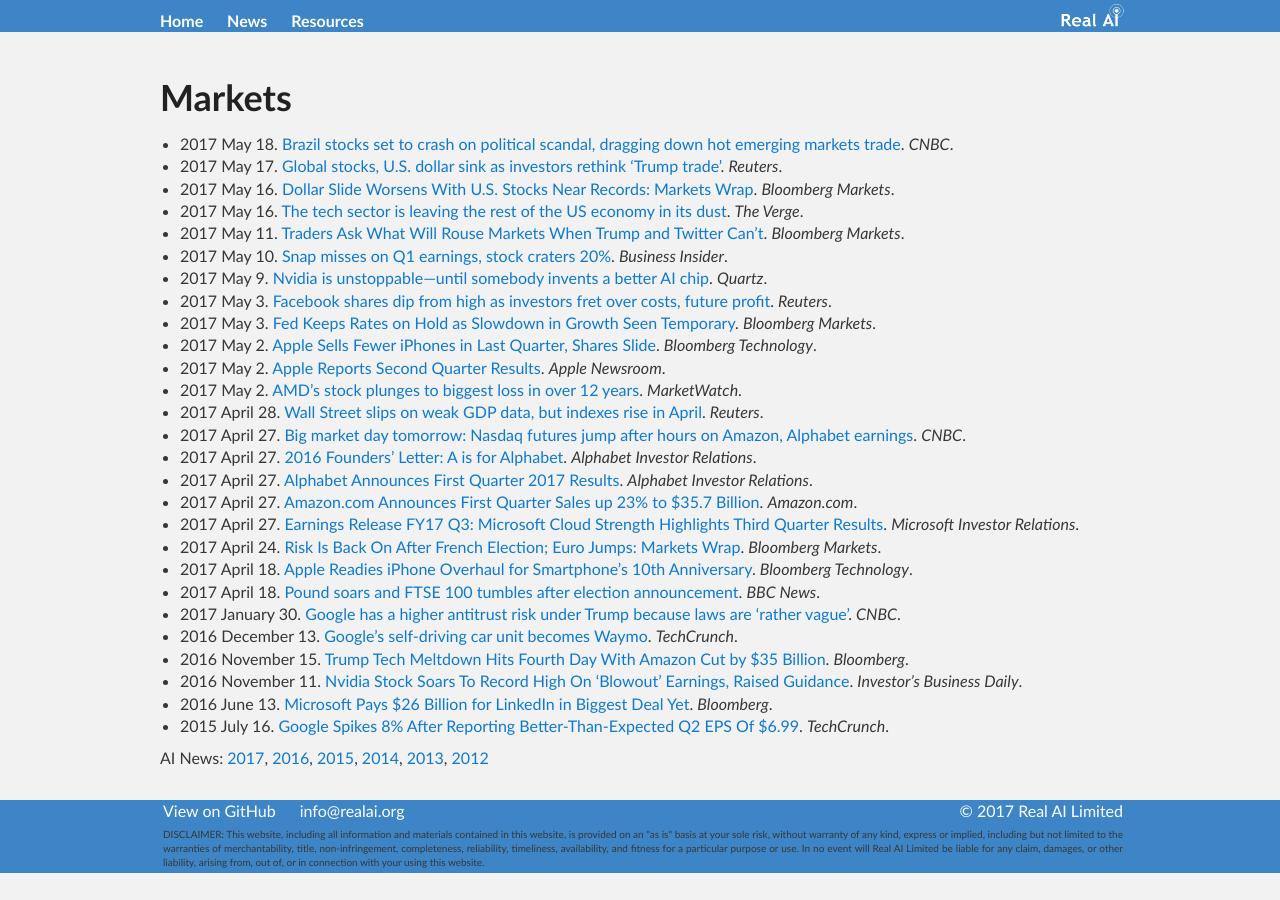
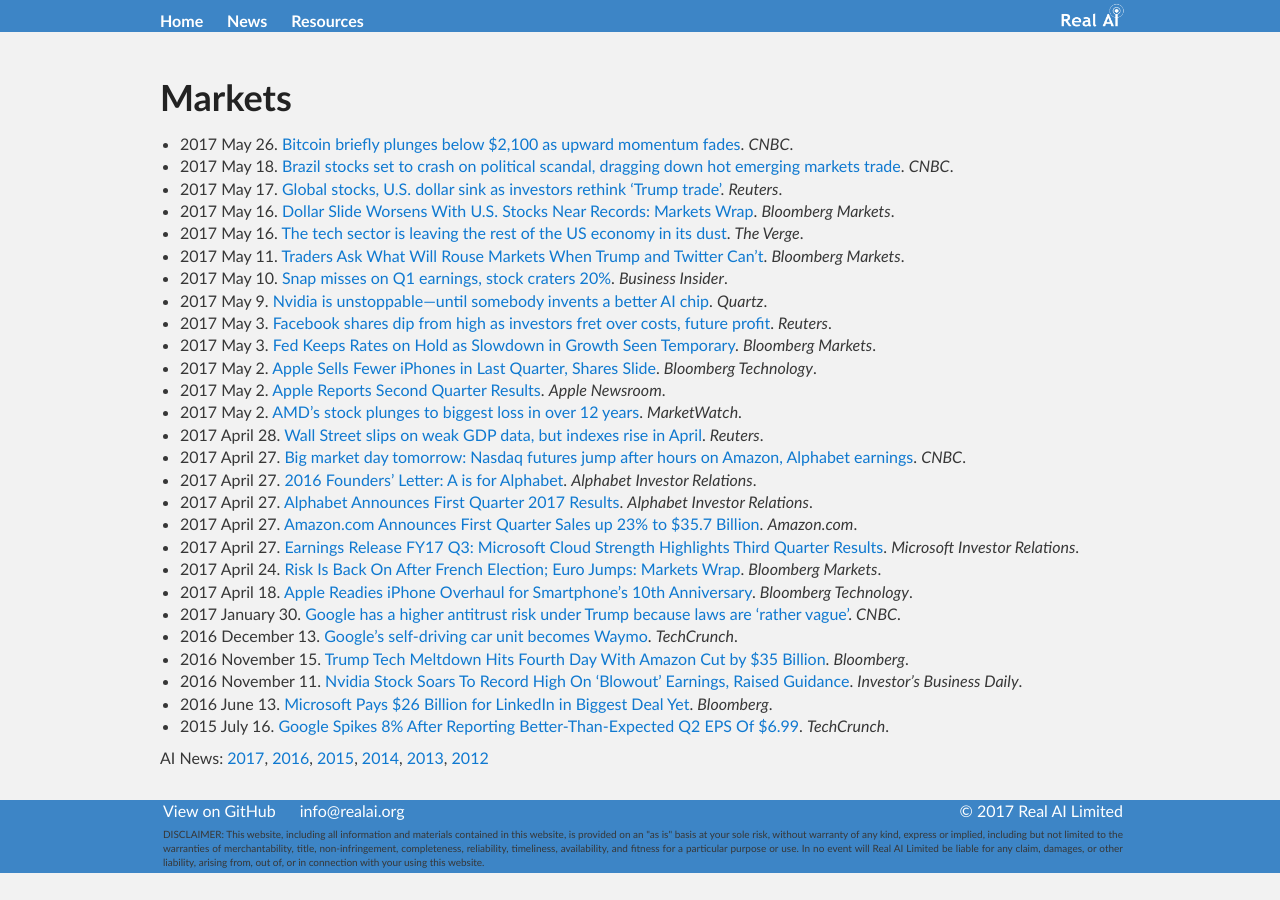
Before and after one commit to Tonywuhk/realai.org, a Jekyll site: the page built from news/markets.md, in a window 1280 px wide. Built offline with Jekyll 4.4.1, drawn with Linux system fonts in a browser that asks for light colours; our own code applies the rules of GitHub Pages for plain Markdown files; comment, search, counter and statistics services are not loaded; the repository's description, which GitHub fills in, is left out.

Commit message:
Update markets.md

```diff
--- a/news/markets.md
+++ b/news/markets.md
@@ -3,6 +3,7 @@
 ---
 # Markets
 
+* 2017 May 26. [Bitcoin briefly plunges below $2,100 as upward momentum fades](http://www.cnbc.com/2017/05/26/bitcoin-briefly-plunges-below-2100-as-upward-momentum-fades.html). *CNBC*.
 * 2017 May 18. [Brazil stocks set to crash on political scandal, dragging down hot emerging markets trade](http://www.cnbc.com/2017/05/18/this-brazil-stocks-etf-is-crashing-more-than-13-percent-on-an-emerging-political-scandal.html). *CNBC*.
 * 2017 May 17. [Global stocks, U.S. dollar sink as investors rethink 'Trump trade'](http://www.reuters.com/article/us-global-markets-idUSKCN18D01B). *Reuters*.
 * 2017 May 16. [Dollar Slide Worsens With U.S. Stocks Near Records: Markets Wrap](https://www.bloomberg.com/news/articles/2017-05-15/asia-stocks-set-to-rise-amid-u-s-record-oil-gain-markets-wrap). *Bloomberg Markets*.
@@ -23,7 +24,6 @@
 * 2017 April 27. [Earnings Release FY17 Q3: Microsoft Cloud Strength Highlights Third Quarter Results](https://www.microsoft.com/en-us/Investor/earnings/FY-2017-Q3/press-release-webcast). *Microsoft Investor Relations*.
 * 2017 April 24. [Risk Is Back On After French Election; Euro Jumps: Markets Wrap](https://www.bloomberg.com/news/articles/2017-04-23/risk-is-back-on-after-french-election-euro-jumps-markets-wrap). *Bloomberg Markets*.
 * 2017 April 18. [Apple Readies iPhone Overhaul for Smartphone’s 10th Anniversary](https://www.bloomberg.com/news/articles/2017-04-18/apple-readies-iphone-overhaul-for-smartphone-s-10th-anniversary). *Bloomberg Technology*.
-* 2017 April 18. [Pound soars and FTSE 100 tumbles after election announcement](http://www.bbc.com/news/business-39627859). *BBC News*.
 * 2017 January 30. [Google has a higher antitrust risk under Trump because laws are 'rather vague'](http://www.cnbc.com/2017/01/30/google-antitrust-concerns-under-trump.html). *CNBC*.
 * 2016 December 13. [Google’s self-driving car unit becomes Waymo](https://techcrunch.com/2016/12/13/googles-self-driving-car-unit-spins-out-as-waymo/). *TechCrunch*.
 * 2016 November 15. [Trump Tech Meltdown Hits Fourth Day With Amazon Cut by $35 Billion](https://www.bloomberg.com/news/articles/2016-11-14/trump-tech-meltdown-hits-fourth-day-as-amazon-cut-by-35-billion). *Bloomberg*.
```
